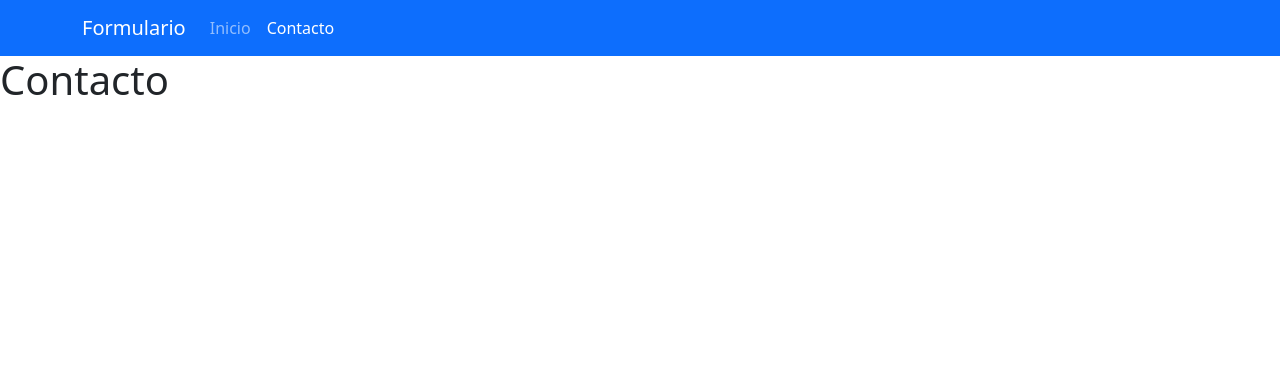
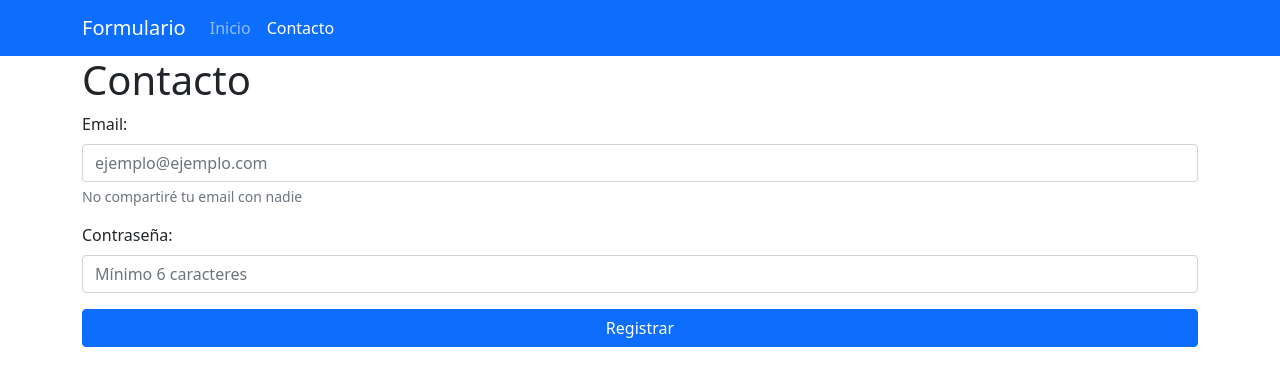
Before and after one commit to mikeolopolous/bt5-form, a plain HTML site: page contacto.html in a window 1280 px wide. Drawn offline with nearby package versions, Linux system fonts and the light colour scheme.

Commit message:
agrego formulario

```diff
--- a/contacto.html
+++ b/contacto.html
@@ -27,7 +27,27 @@
       </div>
     </nav>
 
-    <h1>Contacto</h1>
+    <div class="container">
+      <h1>Contacto</h1>
+
+      <form>
+        <div class="mb-3">
+          <label for="email" class="form-label">Email:</label>
+          <input id="email" type="email" class="form-control" placeholder="ejemplo@ejemplo.com" aria-describedby="emailHelp" required>
+          <div id="emailHelp" class="form-text">No compartiré tu email con nadie</div>
+        </div>
+
+        <div class="mb-3">
+          <label for="password" class="form-label">Contraseña:</label>
+          <input id="password" type="password" class="form-control" placeholder="Mínimo 6 caracteres" required>
+        </div>
+
+        <button class="btn btn-primary w-100" type="submit">
+          Registrar
+        </button>
+      </form>
+
+    </div>
 
     <script src="https://cdn.jsdelivr.net/npm/bootstrap@5.0.2/dist/js/bootstrap.bundle.min.js" integrity="sha384-MrcW6ZMFYlzcLA8Nl+NtUVF0sA7MsXsP1UyJoMp4YLEuNSfAP+JcXn/tWtIaxVXM" crossorigin="anonymous"></script>
   </body>
```
